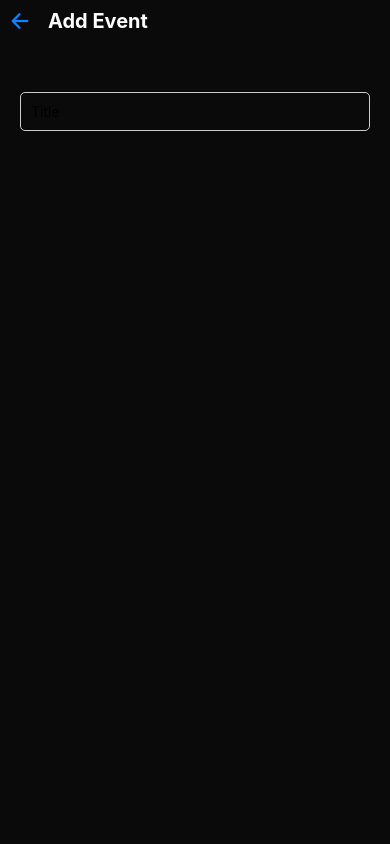
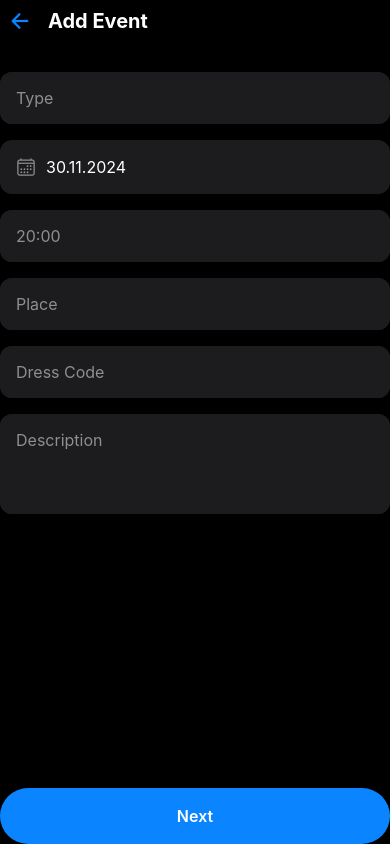
Before and after one commit to Vachek-hooves/Aristocrat, a React Native app: screen /StackAddEvent in a window 390 px wide. Built offline with nearby package versions, Linux system fonts and the light colour scheme.

Commit message:
update StackAddEvent

```diff
--- a/AppScreen/StackScreen/StackAddEvent.js
+++ b/AppScreen/StackScreen/StackAddEvent.js
@@ -1,44 +1,190 @@
-import {StyleSheet, Text, View,TextInput,TouchableOpacity} from 'react-native';
-import StackLaout from '../../components/layout/StackLaout';
-import {useState} from 'react';
+import React, {useState} from 'react';
+import {
+  StyleSheet,
+  Text,
+  View,
+  TouchableOpacity,
+  TextInput,
+  SafeAreaView,
+  Modal,
+  ScrollView,
+  Keyboard,
+} from 'react-native';
 import Icon from 'react-native-vector-icons/Ionicons';
-import StackHeader from '../../components/Header/StackHeader';
+import {Calendar} from 'react-native-calendars';
+import {useNavigation} from '@react-navigation/native';
 
-const StackAddEvent = ({navigation}) => {
+const StackAddEvent = () => {
+  const navigation = useNavigation();
   const [title, setTitle] = useState('');
+  const [date, setDate] = useState('');
   const [time, setTime] = useState('');
-  const [place, setPlace] = useState('');
-  const [dressCode, setDressCode] = useState('');
+  const [location, setLocation] = useState('');
+  const [type, setType] = useState('');
   const [description, setDescription] = useState('');
-  const [showAnimation, setShowAnimation] = useState(false);
+  const [showCalendar, setShowCalendar] = useState(false);
 
-  const handleSaveEvent = async () => {
-    console.log('save event');
-    setShowAnimation(true);
+  const handleDateSelect = (day) => {
+    setDate(day.dateString);
+    setShowCalendar(false);
+  };
 
-    const newEvent = {
+  const handleSubmit = () => {
+    Keyboard.dismiss();
+    const formData = {
       id: Date.now().toString().slice(-6),
       title,
+      date,
+      time,
+      location,
+      type,
       description,
-      time,
-      place,
-      dressCode,
     };
-    // save event to storage
+    console.log('Form Data:', formData);
   };
 
   return (
-    <StackLaout>
-      <StackHeader title={'Add Event'} />
-      <View style={styles.container}>
-        <TextInput
-          style={styles.input}
-          placeholder="Title"
-          value={title}
-          // onChangeText={setTitle}
-        />
+    <SafeAreaView style={styles.container}>
+      <View style={styles.header}>
+        <TouchableOpacity
+          style={styles.backButton}
+          onPress={() => {
+            Keyboard.dismiss();
+            navigation.goBack();
+          }}
+        >
+          <Icon name="arrow-back" size={24} color="#0A84FF" />
+        </TouchableOpacity>
+        <Text style={styles.headerTitle}>Add Event</Text>
       </View>
-    </StackLaout>
+
+      <ScrollView
+        style={styles.form}
+        keyboardShouldPersistTaps="never"
+        showsVerticalScrollIndicator={false}
+      >
+        <View style={styles.inputContainer}>
+          <View style={styles.inputWrapper}>
+            <TextInput
+              style={styles.input}
+              placeholder="Type"
+              placeholderTextColor="#8E8E93"
+              value={title}
+              onChangeText={setTitle}
+              editable={true}
+              returnKeyType="done"
+              onSubmitEditing={Keyboard.dismiss}
+            />
+          </View>
+
+          <TouchableOpacity
+            style={styles.input}
+            onPress={() => {
+              Keyboard.dismiss();
+              setShowCalendar(true);
+            }}
+          >
+            <View style={styles.inputWithIcon}>
+              <Icon name="calendar-outline" size={20} color="#8E8E93" />
+              <Text style={styles.inputText}>
+                {date || '30.11.2024'}
+              </Text>
+            </View>
+          </TouchableOpacity>
+
+          <View style={styles.inputWrapper}>
+            <TextInput
+              style={styles.input}
+              placeholder="20:00"
+              placeholderTextColor="#8E8E93"
+              value={time}
+              onChangeText={setTime}
+              editable={true}
+              returnKeyType="done"
+              onSubmitEditing={Keyboard.dismiss}
+            />
+          </View>
+
+          <View style={styles.inputWrapper}>
+            <TextInput
+              style={styles.input}
+              placeholder="Place"
+              placeholderTextColor="#8E8E93"
+              value={location}
+              onChangeText={setLocation}
+              editable={true}
+              returnKeyType="done"
+              onSubmitEditing={Keyboard.dismiss}
+            />
+          </View>
+
+          <View style={styles.inputWrapper}>
+            <TextInput
+              style={styles.input}
+              placeholder="Dress Code"
+              placeholderTextColor="#8E8E93"
+              value={type}
+              onChangeText={setType}
+              editable={true}
+              returnKeyType="done"
+              onSubmitEditing={Keyboard.dismiss}
+            />
+          </View>
+
+          <View style={styles.inputWrapper}>
+            <TextInput
+              style={[styles.input, styles.multilineInput]}
+              placeholder="Description"
+              placeholderTextColor="#8E8E93"
+              value={description}
+              onChangeText={setDescription}
+              multiline
+              numberOfLines={3}
+              editable={true}
+              returnKeyType="done"
+              onSubmitEditing={Keyboard.dismiss}
+            />
+          </View>
+        </View>
+      </ScrollView>
+
+      <TouchableOpacity
+        style={styles.nextButton}
+        onPress={handleSubmit}
+      >
+        <Text style={styles.nextButtonText}>Next</Text>
+      </TouchableOpacity>
+
+      <Modal
+        visible={showCalendar}
+        transparent={true}
+        animationType="slide"
+      >
+        <View style={styles.modalContainer}>
+          <View style={styles.calendarContainer}>
+            <Calendar
+              onDayPress={handleDateSelect}
+              theme={{
+                backgroundColor: '#1C1C1E',
+                calendarBackground: '#1C1C1E',
+                textSectionTitleColor: '#FFFFFF',
+                selectedDayBackgroundColor: '#0A84FF',
+                selectedDayTextColor: '#FFFFFF',
+                todayTextColor: '#0A84FF',
+                dayTextColor: '#FFFFFF',
+                monthTextColor: '#FFFFFF',
+              }}
+            />
+            <TouchableOpacity
+              style={styles.closeButton}
+              onPress={() => setShowCalendar(false)}
+            >
+              <Text style={styles.closeButtonText}>Close</Text>
+            </TouchableOpacity>
+          </View>
+        </View>
+      </Modal>
+    </SafeAreaView>
   );
 };
 
@@ -46,12 +192,88 @@ export default StackAddEvent;
 
 const styles = StyleSheet.create({
   container: {
+    flex: 1,
+    backgroundColor: '#000000',
     padding: 20,
   },
+  header: {
+    flexDirection: 'row',
+    alignItems: 'center',
+    marginBottom: 30,
+  },
+  backButton: {
+    padding: 8,
+  },
+  headerTitle: {
+    fontSize: 20,
+    fontWeight: 'bold',
+    color: '#FFFFFF',
+    marginLeft: 8,
+  },
+  form: {
+    flex: 1,
+  },
+  inputContainer: {
+    gap: 16,
+  },
+  inputWrapper: {
+    backgroundColor: '#1C1C1E',
+    borderRadius: 12,
+  },
   input: {
-    borderWidth: 1,
-    borderColor: '#ccc',
-    borderRadius: 5,
-    padding: 10,
+    backgroundColor: '#1C1C1E',
+    borderRadius: 12,
+    padding: 16,
+    color: '#FFFFFF',
+    fontSize: 16,
+  },
+  inputWithIcon: {
+    flexDirection: 'row',
+    alignItems: 'center',
+    gap: 10,
+  },
+  inputText: {
+    color: '#FFFFFF',
+    fontSize: 16,
+  },
+  multilineInput: {
+    height: 100,
+    textAlignVertical: 'top',
+  },
+  nextButton: {
+    backgroundColor: '#0A84FF',
+    height: 56,
+    borderRadius: 28,
+    justifyContent: 'center',
+    alignItems: 'center',
+    marginTop: 20,
+  },
+  nextButtonText: {
+    color: '#FFFFFF',
+    fontSize: 16,
+    fontWeight: '600',
+  },
+  modalContainer: {
+    flex: 1,
+    justifyContent: 'center',
+    backgroundColor: 'rgba(0, 0, 0, 0.5)',
+  },
+  calendarContainer: {
+    backgroundColor: '#1C1C1E',
+    margin: 20,
+    borderRadius: 12,
+    padding: 20,
+  },
+  closeButton: {
+    backgroundColor: '#0A84FF',
+    padding: 16,
+    borderRadius: 12,
+    marginTop: 16,
+    alignItems: 'center',
+  },
+  closeButtonText: {
+    color: '#FFFFFF',
+    fontSize: 16,
+    fontWeight: '600',
   },
 });
```
